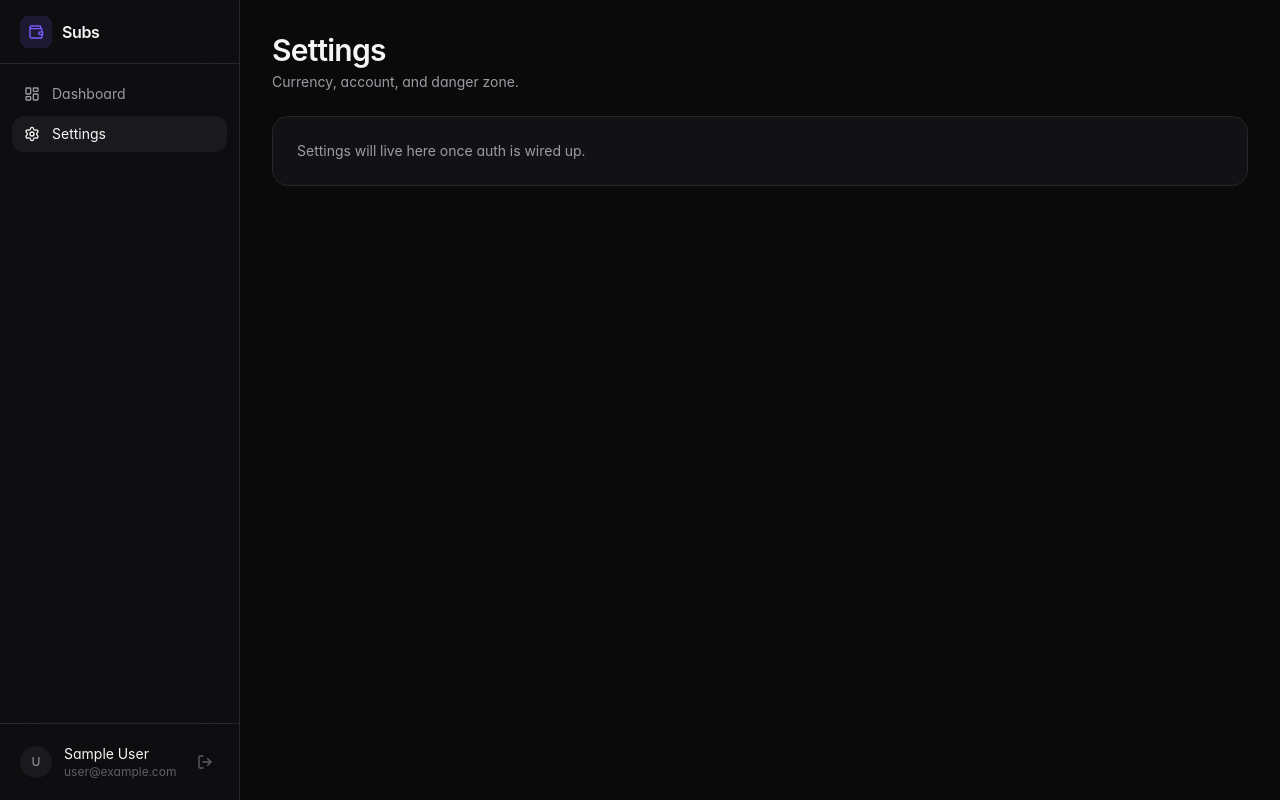
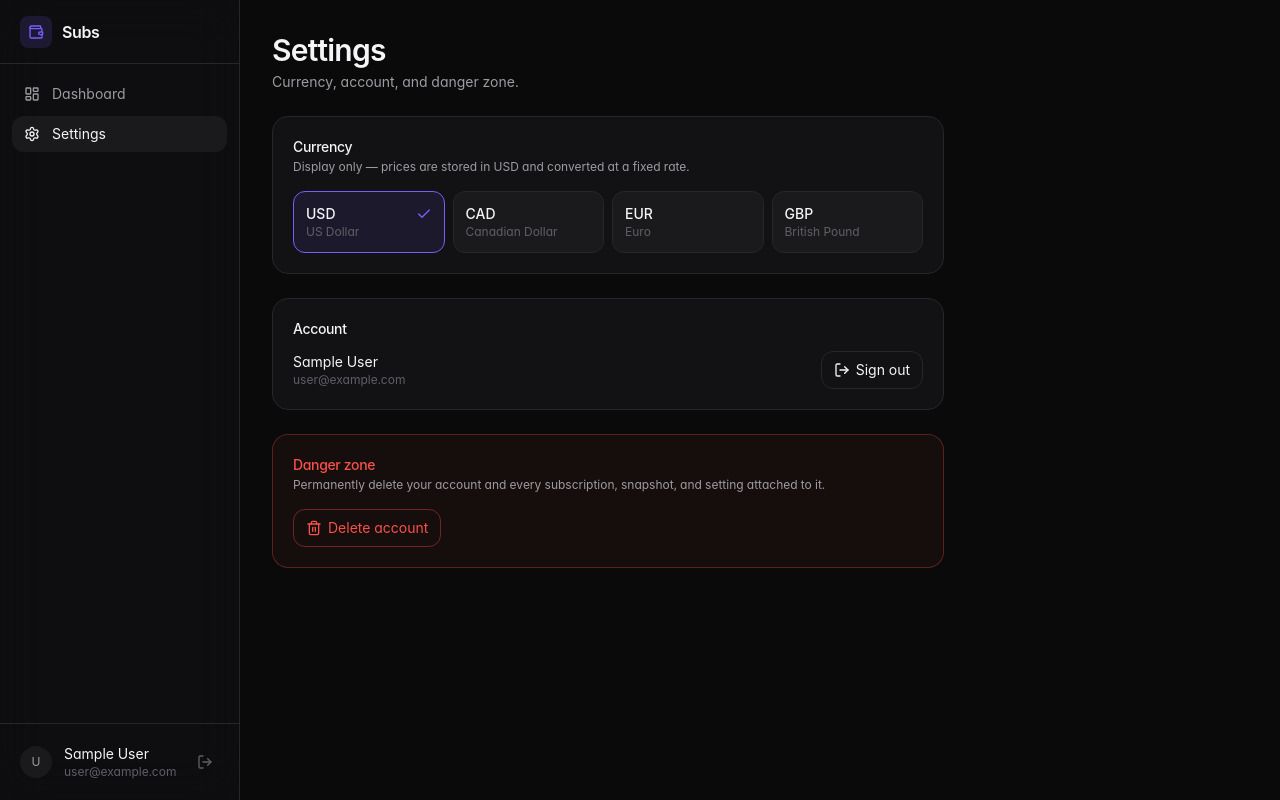
Before and after one commit to gurveergirn/Subscription-Tracker, a React (Vite) app: page /settings in a window 1280 px wide. Built offline with nearby package versions, Linux system fonts and the light colour scheme; no server answers; the database is empty; sample sign-in values are in the browser's storage.

Commit message:
snapshots + settings + currency

```diff
--- a/src/App.tsx
+++ b/src/App.tsx
@@ -1,5 +1,6 @@
 import { BrowserRouter, Routes, Route } from "react-router-dom"
 import { AuthProvider } from "./lib/auth"
+import { CurrencyProvider } from "./lib/currency"
 import ProtectedRoute from "./components/auth/ProtectedRoute"
 import AppShell from "./components/layout/AppShell"
 import DashboardPage from "./pages/DashboardPage"
@@ -9,6 +10,7 @@ import SignInPage from "./pages/SignInPage"
 export default function App() {
   return (
     <AuthProvider>
+      <CurrencyProvider>
         <BrowserRouter>
           <Routes>
             <Route path="/signin" element={<SignInPage />} />
@@ -20,6 +22,7 @@ export default function App() {
             </Route>
           </Routes>
         </BrowserRouter>
+      </CurrencyProvider>
     </AuthProvider>
   )
 }
--- a/src/components/add/ServiceCard.tsx
+++ b/src/components/add/ServiceCard.tsx
@@ -3,7 +3,8 @@ import { AlertTriangle, ChevronRight, Loader2, Plus } from "lucide-react"
 import clsx from "clsx"
 import BrandLogo from "../common/BrandLogo"
 import { clearbitLogoUrl } from "../../data/services"
-import { cycleSuffix, formatMoney } from "../../lib/money"
+import { cycleSuffix } from "../../lib/money"
+import { useMoney } from "../../lib/currency"
 import type { Service, ServiceTier, SubscriptionInput } from "../../types"
 
 type Props = {
@@ -41,6 +42,7 @@ export default function ServiceCard({
   const [isTrial, setIsTrial] = useState(false)
   const [trialEnd, setTrialEnd] = useState(defaultTrialEndDate)
   const [submitting, setSubmitting] = useState(false)
+  const { format } = useMoney()
 
   function pickTier(tier: ServiceTier) {
     setSelectedTier(tier)
@@ -158,7 +160,7 @@ export default function ServiceCard({
                     <div className="text-xs text-text-secondary tabular">
                       {tier.price === 0
                         ? "Free"
-                        : `${formatMoney(tier.price)}${cycleSuffix(tier.cycle)}`}
+                        : `${format(tier.price)}${cycleSuffix(tier.cycle)}`}
                     </div>
                   </button>
                 </li>
--- a/src/components/dashboard/UpcomingRenewals.tsx
+++ b/src/components/dashboard/UpcomingRenewals.tsx
@@ -2,7 +2,8 @@ import { useMemo } from "react"
 import { CalendarClock } from "lucide-react"
 import clsx from "clsx"
 import BrandLogo from "../common/BrandLogo"
-import { cycleSuffix, formatMoney } from "../../lib/money"
+import { cycleSuffix } from "../../lib/money"
+import { useMoney } from "../../lib/currency"
 import { daysUntil, renewalLabel } from "../../lib/dates"
 import type { Subscription } from "../../types"
 
@@ -12,6 +13,7 @@ type Props = {
 }
 
 export default function UpcomingRenewals({ subscriptions, onSelect }: Props) {
+  const { format } = useMoney()
   const upcoming = useMemo(() => {
     return subscriptions
       .filter((s) => s.status === "active")
@@ -69,7 +71,7 @@ export default function UpcomingRenewals({ subscriptions, onSelect }: Props) {
                 <span className="tabular text-sm">
                   {s.cost === 0
                     ? "Free"
-                    : `${formatMoney(s.cost)}${cycleSuffix(s.billingCycle)}`}
+                    : `${format(s.cost)}${cycleSuffix(s.billingCycle)}`}
                 </span>
               </div>
             </button>
--- /dev/null
+++ b/src/lib/currency.tsx
@@ -0,0 +1,73 @@
+import {
+  createContext,
+  useCallback,
+  useContext,
+  useEffect,
+  useMemo,
+  useState,
+  type ReactNode,
+} from "react"
+import { doc, onSnapshot, serverTimestamp, setDoc } from "firebase/firestore"
+import { db } from "./firebase"
+import { useAuth } from "./auth"
+import { formatMoney } from "./money"
+import type { Currency } from "../types"
+
+type Ctx = {
+  currency: Currency
+  setCurrency: (c: Currency) => Promise<void>
+}
+
+const CurrencyContext = createContext<Ctx | null>(null)
+
+export function CurrencyProvider({ children }: { children: ReactNode }) {
+  const { user } = useAuth()
+  const [currency, setCurrencyState] = useState<Currency>("USD")
+
+  useEffect(() => {
+    if (!user) {
+      setCurrencyState("USD")
+      return
+    }
+    return onSnapshot(doc(db, "users", user.uid), (snap) => {
+      const data = snap.data()
+      if (data?.currency) setCurrencyState(data.currency as Currency)
+    })
+  }, [user])
+
+  const setCurrency = useCallback(
+    async (c: Currency) => {
+      setCurrencyState(c)
+      if (!user) return
+      await setDoc(
+        doc(db, "users", user.uid),
+        { currency: c, updatedAt: serverTimestamp() },
+        { merge: true },
+      )
+    },
+    [user],
+  )
+
+  const value = useMemo(() => ({ currency, setCurrency }), [currency, setCurrency])
+  return (
+    <CurrencyContext.Provider value={value}>
+      {children}
+    </CurrencyContext.Provider>
+  )
+}
+
+export function useCurrency() {
+  const ctx = useContext(CurrencyContext)
+  if (!ctx) throw new Error("useCurrency must be used inside <CurrencyProvider>")
+  return ctx
+}
+
+export function useMoney() {
+  const { currency } = useCurrency()
+  return useMemo(
+    () => ({
+      format: (usd: number) => formatMoney(usd, currency),
+    }),
+    [currency],
+  )
+}
--- /dev/null
+++ b/src/lib/snapshots.ts
@@ -0,0 +1,38 @@
+import { doc, serverTimestamp, setDoc } from "firebase/firestore"
+import { db } from "./firebase"
+import { normalizeToYearly } from "./money"
+import type { Category, Subscription } from "../types"
+
+function currentMonthKey(): string {
+  return new Date().toISOString().slice(0, 7)
+}
+
+export async function upsertCurrentMonthSnapshot(
+  uid: string,
+  subs: Subscription[],
+) {
+  const active = subs.filter((s) => s.status === "active")
+  const totalMonthly = active.reduce((sum, s) => sum + s.monthlyEquivalent, 0)
+  const totalYearly = active.reduce(
+    (sum, s) => sum + normalizeToYearly(s.cost, s.billingCycle),
+    0,
+  )
+  const byCategory: Partial<Record<Category, number>> = {}
+  for (const s of active) {
+    byCategory[s.category] =
+      (byCategory[s.category] ?? 0) + s.monthlyEquivalent
+  }
+  const month = currentMonthKey()
+  await setDoc(
+    doc(db, "users", uid, "snapshots", month),
+    {
+      month,
+      totalMonthly,
+      totalYearly,
+      activeCount: active.length,
+      byCategory,
+      recordedAt: serverTimestamp(),
+    },
+    { merge: true },
+  )
+}
--- a/src/pages/SettingsPage.tsx
+++ b/src/pages/SettingsPage.tsx
@@ -1,14 +1,175 @@
+import { useState } from "react"
+import { LogOut, Trash2, Check, Loader2 } from "lucide-react"
+import clsx from "clsx"
 import TopBar from "../components/layout/TopBar"
+import ConfirmDialog from "../components/common/ConfirmDialog"
+import { useAuth } from "../lib/auth"
+import { useCurrency } from "../lib/currency"
+import { auth, db } from "../lib/firebase"
+import {
+  collection,
+  deleteDoc,
+  doc,
+  getDocs,
+  writeBatch,
+} from "firebase/firestore"
+import { deleteUser } from "firebase/auth"
+import type { Currency } from "../types"
+
+const currencies: { value: Currency; label: string; description: string }[] = [
+  { value: "USD", label: "USD", description: "US Dollar" },
+  { value: "CAD", label: "CAD", description: "Canadian Dollar" },
+  { value: "EUR", label: "EUR", description: "Euro" },
+  { value: "GBP", label: "GBP", description: "British Pound" },
+]
 
 export default function SettingsPage() {
+  const { user, signOut } = useAuth()
+  const { currency, setCurrency } = useCurrency()
+  const [confirmDelete, setConfirmDelete] = useState(false)
+  const [deleting, setDeleting] = useState(false)
+  const [error, setError] = useState("")
+
+  async function handleDeleteAccount() {
+    setConfirmDelete(false)
+    setError("")
+    setDeleting(true)
+    try {
+      if (!user || !auth.currentUser) throw new Error("Not signed in")
+      const uid = user.uid
+      // Delete subscriptions
+      const subsSnap = await getDocs(collection(db, "users", uid, "subscriptions"))
+      const subsBatch = writeBatch(db)
+      subsSnap.docs.forEach((d) => subsBatch.delete(d.ref))
+      await subsBatch.commit()
+      // Delete snapshots
+      const snapsSnap = await getDocs(collection(db, "users", uid, "snapshots"))
+      const snapsBatch = writeBatch(db)
+      snapsSnap.docs.forEach((d) => snapsBatch.delete(d.ref))
+      await snapsBatch.commit()
+      // Delete user doc
+      await deleteDoc(doc(db, "users", uid))
+      // Delete auth user
+      await deleteUser(auth.currentUser)
+    } catch (err) {
+      const msg =
+        err && typeof err === "object" && "code" in err
+          ? String((err as { code: unknown }).code)
+          : ""
+      if (msg === "auth/requires-recent-login") {
+        setError(
+          "For security, sign out and sign in again, then try deleting your account.",
+        )
+      } else {
+        setError("Couldn't delete account. Please try again.")
+      }
+    } finally {
+      setDeleting(false)
+    }
+  }
+
   return (
     <>
-      <TopBar title="Settings" subtitle="Currency, account, and danger zone." />
-      <div className="rounded-2xl border border-border-subtle bg-surface p-6">
-        <p className="text-sm text-text-secondary">
-          Settings will live here once auth is wired up.
-        </p>
+      <TopBar
+        title="Settings"
+        subtitle="Currency, account, and danger zone."
+      />
+
+      <div className="space-y-6 max-w-2xl">
+        <section className="rounded-2xl border border-border-subtle bg-surface p-5">
+          <h2 className="text-sm font-medium tracking-tight">Currency</h2>
+          <p className="text-xs text-text-secondary mt-0.5">
+            Display only — prices are stored in USD and converted at a fixed
+            rate.
+          </p>
+          <div className="mt-4 grid grid-cols-2 sm:grid-cols-4 gap-2">
+            {currencies.map((c) => {
+              const active = currency === c.value
+              return (
+                <button
+                  key={c.value}
+                  type="button"
+                  onClick={() => setCurrency(c.value)}
+                  className={clsx(
+                    "rounded-xl border px-3 py-3 text-left transition",
+                    active
+                      ? "border-accent bg-accent/10"
+                      : "border-border-subtle bg-surface-2 hover:bg-surface-2/70",
+                  )}
+                >
+                  <div className="flex items-center justify-between">
+                    <span className="text-sm font-medium">{c.label}</span>
+                    {active && <Check className="size-4 text-accent" />}
+                  </div>
+                  <div className="text-xs text-text-muted">{c.description}</div>
+                </button>
+              )
+            })}
+          </div>
+        </section>
+
+        <section className="rounded-2xl border border-border-subtle bg-surface p-5">
+          <h2 className="text-sm font-medium tracking-tight">Account</h2>
+          <div className="mt-3 flex items-center justify-between gap-3">
+            <div className="min-w-0">
+              <div className="text-sm truncate">
+                {user?.displayName ?? user?.email ?? "Signed in"}
+              </div>
+              {user?.email && user?.displayName && (
+                <div className="text-xs text-text-muted truncate">
+                  {user.email}
+                </div>
+              )}
+            </div>
+            <button
+              type="button"
+              onClick={() => signOut()}
+              className="inline-flex items-center gap-1.5 rounded-xl border border-border-subtle px-3 py-2 text-sm hover:bg-surface-2 transition"
+            >
+              <LogOut className="size-4" />
+              Sign out
+            </button>
+          </div>
+        </section>
+
+        <section className="rounded-2xl border border-danger/30 bg-danger/5 p-5">
+          <h2 className="text-sm font-medium tracking-tight text-danger">
+            Danger zone
+          </h2>
+          <p className="text-xs text-text-secondary mt-0.5">
+            Permanently delete your account and every subscription, snapshot,
+            and setting attached to it.
+          </p>
+          {error && (
+            <p className="mt-3 text-xs text-danger" role="alert">
+              {error}
+            </p>
+          )}
+          <button
+            type="button"
+            onClick={() => setConfirmDelete(true)}
+            disabled={deleting}
+            className="mt-4 inline-flex items-center gap-1.5 rounded-xl border border-danger/40 text-danger px-3 py-2 text-sm hover:bg-danger/10 transition disabled:opacity-50"
+          >
+            {deleting ? (
+              <Loader2 className="size-4 animate-spin" />
+            ) : (
+              <Trash2 className="size-4" />
+            )}
+            Delete account
+          </button>
+        </section>
       </div>
+
+      <ConfirmDialog
+        open={confirmDelete}
+        title="Delete your account?"
+        description="All of your subscriptions, snapshots, and settings will be permanently deleted. This can't be undone."
+        confirmLabel="Delete account"
+        tone="danger"
+        onConfirm={handleDeleteAccount}
+        onCancel={() => setConfirmDelete(false)}
+      />
     </>
   )
 }
```
Also changed, not shown: src/components/dashboard/CategoryDonutChart.tsx (+5 -4 lines), src/components/dashboard/SmartInsightsPanel.tsx (+6 -1 lines), src/components/dashboard/SubscriptionCard.tsx (+5 -3 lines), src/components/detail/SubscriptionDetailDrawer.tsx (+5 -3 lines), src/lib/insights.ts (+10 -5 lines), src/pages/DashboardPage.tsx (+15 -4 lines). Lines whose indentation alone changed are shown as unchanged.
